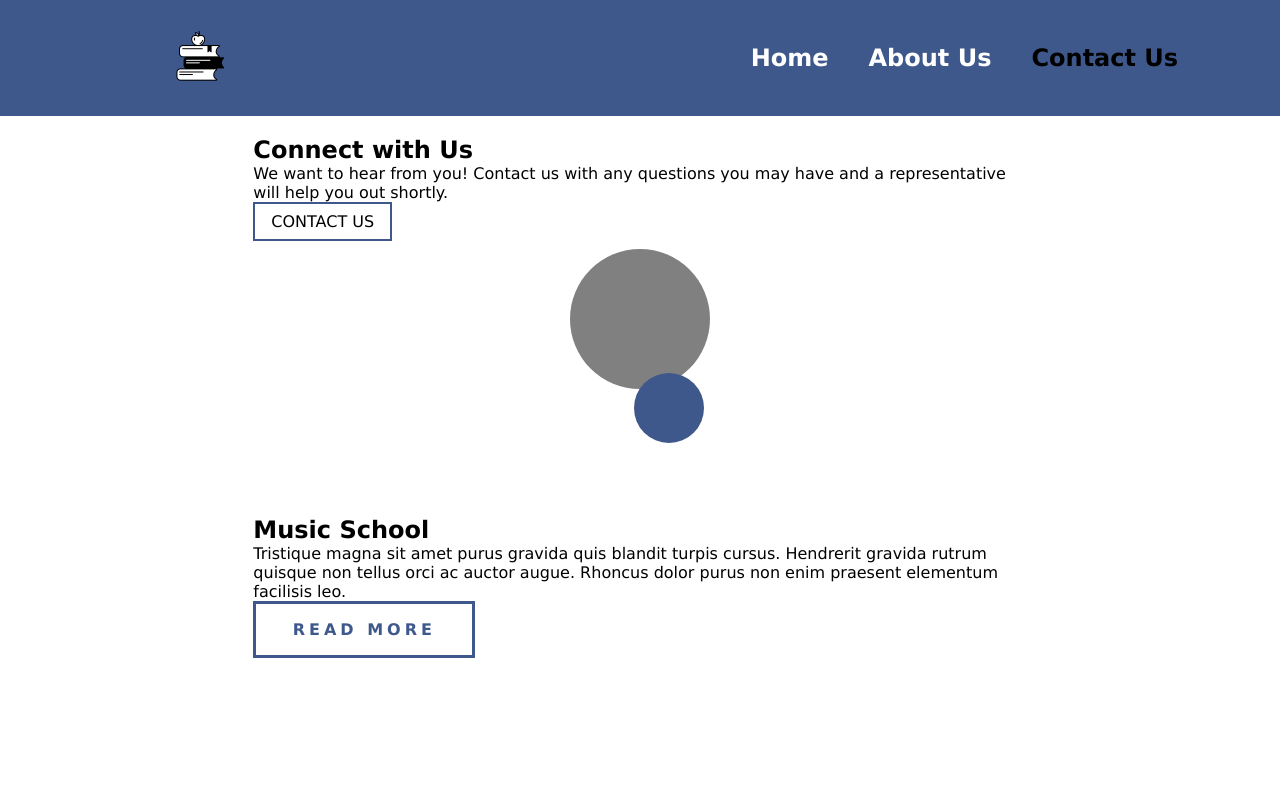
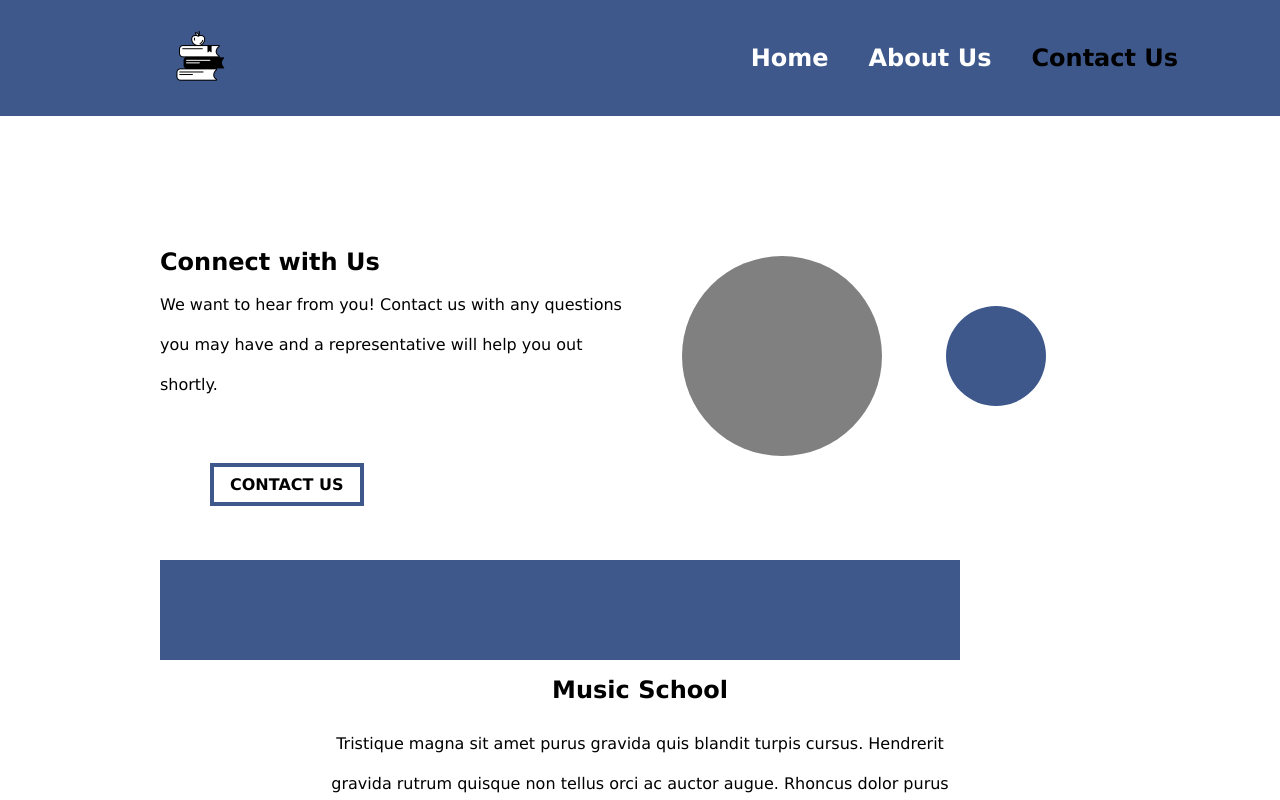
Before and after one commit to jvpink200/education-project, a Next.js app: page /contact in a window 1280 px wide. Shown: the top 800 px of the page. Built offline with nearby package versions, Linux system fonts and the light colour scheme.

Commit message:
added framer motion to contact us button and more styling

```diff
--- a/package.json
+++ b/package.json
@@ -9,6 +9,7 @@
     "lint": "next lint"
   },
   "dependencies": {
+    "framer-motion": "^10.15.0",
     "json-loader": "^0.5.7",
     "next": "13.4.4",
     "react": "18.2.0",
--- a/src/app/contact/page.js
+++ b/src/app/contact/page.js
@@ -1,8 +1,10 @@
 "use client";
+import { motion } from "framer-motion";
 import NavBar from "../components/NavBar";
 import styles from "../page.module.scss";
 import "../css/contact.scss";
 import Image from "next/image";
+import Footer from "../components/Footer";
 export default function Contact() {
   function handleClick() {
     console.log("I was clicked");
@@ -18,9 +20,9 @@ export default function Contact() {
               We want to hear from you! Contact us with any questions you may
               have and a representative will help you out shortly.
             </p>
-            <button className="contact-btn" onClick={handleClick}>
+            <motion.button animate={{y: 50, x:50}} className="contact-btn" onClick={handleClick}>
               contact us
-            </button>
+            </motion.button>
           </div>
           <div className="circles">
             <div className="circles-gray"></div>
@@ -29,18 +31,31 @@ export default function Contact() {
         </section>
         <section className="education-study">
           <div className="ed-dark-blue"></div>
-          <div>
+          <div className="ed-content">
             <h2>Music School</h2>
             <p>
               Tristique magna sit amet purus gravida quis blandit turpis cursus.
               Hendrerit gravida rutrum quisque non tellus orci ac auctor augue.
               Rhoncus dolor purus non enim praesent elementum facilisis leo.
             </p>
-            <button className={styles.darkBtn}>Read More</button>
+            <button
+              className={`${styles.darkBtn} btn-r
+
+
+
+
+
+            ead`}
+            >
+              Read More
+            </button>
           </div>
-          <div className="ed-ligh-blue"></div>
+          <div className="ed-light-blue"></div>
         </section>
       </main>
+      <footer className="footer">
+        <Footer />
+      </footer>
     </>
   );
 }
--- a/src/app/css/contact.scss
+++ b/src/app/css/contact.scss
@@ -7,9 +7,19 @@
   min-height: 100vh;
 }
 
+.guitar-studying {
+  max-width: 500px;
+  height: auto;
+  & img {
+    width: 100%;
+    height: 100%;
+  }
+}
+
 .connect {
   grid-row: 1;
   grid-column: 3 / span 8;
+  display: grid;
 }
 
 .education-study {
@@ -20,22 +30,44 @@
   text-align: center;
   display: flex;
   flex-direction: column;
+  justify-content: space-between;
+}
+
+.ed {
+  &-dark-blue {
+    width: 100%;
+    height: 100px;
+    background-color: #3e588b;
+  }
+  &-light-blue {
+    width: 100%;
+    height: 100px;
+    background-color: lightgray;
+  }
+  &-content {
+    display: flex;
+    flex-direction: column;
+    align-items: center;
+    text-align: center;
+    gap: 20px;
+    padding-top: 24px;
+    padding-bottom: 32px;
+  }
 }
 
 .circles {
-  padding-top: 1.5rem;
-  //grid-column: 3 / span 8;
+  align-self: center;
   justify-self: center;
   &-gray {
-    width: 140px;
-    height: 140px;
-    border-radius: 70px;
+    width: 200px;
+    height: 200px;
+    border-radius: 100px;
     background-color: gray;
   }
   &-blue-sm {
-    width: 70px;
-    height: 70px;
-    border-radius: 35px;
+    width: 100px;
+    height: 100px;
+    border-radius: 50px;
     background-color: #3e588b;
     margin-left: 4rem;
     margin-top: -1rem;
@@ -44,28 +76,80 @@
 
 @media all and (min-width: 1200px) {
   .contact-container {
-    max-width: 1200px;
+    max-width: 1000px;
+    grid-template-rows: 8px auto auto 8px;
   }
+  .connect {
+    grid-row: 2;
+    grid-column: span 12;
+    grid-template-columns: repeat(12, 1fr);
+    grid-template-rows: 1fr 2fr 1fr;
+  }
+
   .info {
-    //grid-column: span 6;
+    grid-column: span 6;
+    grid-row: 2;
     text-align: left;
     align-items: flex-start;
   }
 
   .circles {
-    //grid-column: 8 / span 5;
+    grid-column: span 6;
+    grid-row: 2;
+    display: flex;
     padding-top: 0.5rem;
+    flex: 1;
+    justify-content: flex-end;
+    align-items: center;
+    padding-right: 2rem;
+    &-blue-sm {
+      margin-top: 0;
+    }
+  }
+
+  .education-study {
+    grid-row: 3;
+    grid-column: span 12;
+    display: grid;
+    grid-template-columns: repeat(12, 1fr);
+    grid-template-rows: auto 1fr auto;
+    .ed {
+      &-content {
+        grid-column: 3 / span 8;
+        align-items: center;
+        justify-content: center;
+        padding-top: 1rem;
+        padding-bottom: 1.5rem;
+        .btn-read {
+          display: block;
+          flex: none;
+        }
+      }
+      &-dark-blue {
+        grid-column: 1 / span 10;
+      }
+      &-light-blue {
+        grid-column: 3 / span 12;
+      }
+    }
   }
 }
 
 @media all and (min-width: 2000px) {
   .contact-container {
-    max-width: 1600px;
+    max-width: 1800px;
   }
 }
 
 @media all and (min-width: 3000px) {
   .contact-container {
-    max-width: 2000px;
+    max-width: 2800px;
   }
 }
+
+.contact-btn {
+  border: 4px solid #3e588b;
+  padding: 0.5rem 1rem;
+  text-transform: uppercase;
+  font-weight: bold;
+}
--- a/src/app/css/navbar.scss
+++ b/src/app/css/navbar.scss
@@ -136,9 +136,3 @@ ul .active {
     }
   }
 }
-
-.contact-btn {
-    border: 2px solid #3e588b;
-    padding: 0.5rem 1rem;
-    text-transform: uppercase;
-}
--- a/src/app/globals.css
+++ b/src/app/globals.css
@@ -43,3 +43,6 @@ button {
   justify-content: center;
   padding: 2rem;
 }
+p {
+  line-height: 2.5;
+}
```
Also changed, not shown: src/app/images/guitarstudying.jpg (added), 1 other file (tests, documents, lock files or other folders).
